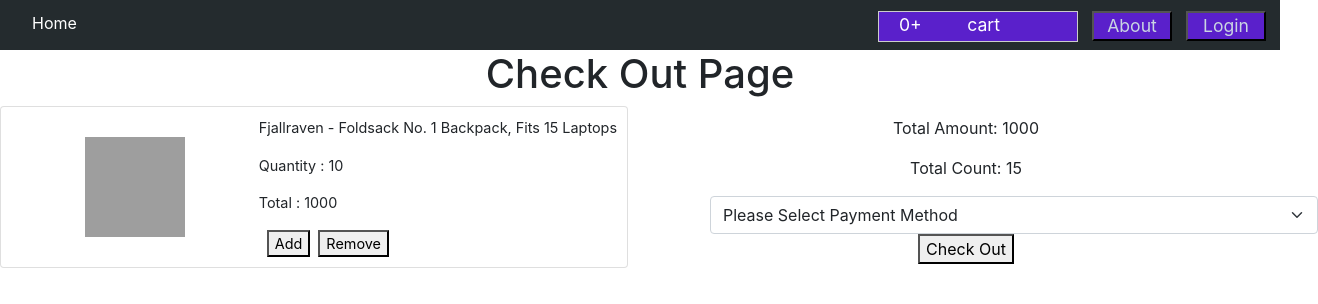
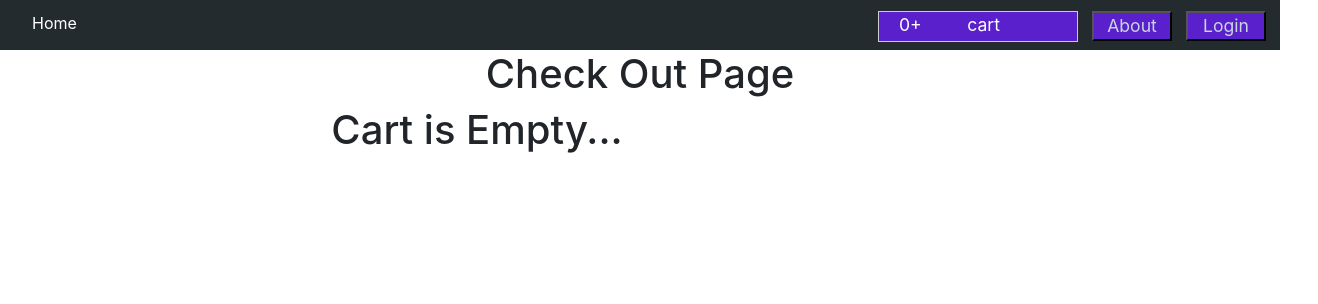
Before and after one commit to mickey243/mKart, a React (Create React App) app: page /cart in a window 1280 px wide. Shown: the top 304 px of the page, 1318 px wide, since content can reach past the window. Built offline with nearby package versions, Linux system fonts and the light colour scheme; grey boxes are pictures that could not be loaded.

Commit message:
cart page add btn fix

```diff
--- a/src/components/AllProducts/CartPageView.js
+++ b/src/components/AllProducts/CartPageView.js
@@ -2,39 +2,79 @@ import React from "react";
 import "./CartPageView.css";
 import { Card, Col, Row, Input } from "reactstrap";
 import BaseUi from "../BaseUi/BaseUi";
+import { useSelector, useDispatch } from "react-redux";
+import { productCartSliceAction } from "../../redux/ProductStore";
 
 const CartPageView = () => {
+  const dispatch = useDispatch();
+  const { products, totalProductCount, totalAmount } = useSelector(
+    (state) => state.productStore
+  );
+  // console.log(products);
+  const removeProductHandler = (id) => {
+    dispatch(productCartSliceAction.removeProductFromCart(id));
+  };
+  const addProductHandler = (item) => {
+    const { id, title, price, image } = item;
+    dispatch(
+      productCartSliceAction.addProductToCart({
+        id,
+        title,
+        price,
+        image,
+      })
+    );
+  };
   return (
     <BaseUi>
       <Row className="text-center">
         <h1>Check Out Page</h1>
-        <Col xs={12} sm={12} md={6}>
+        <Col xs={12} sm={12} md={9}>
           <div className="cartpage__products">
-            <Card className="cartpage__product_card">
+            {!totalProductCount && <h1>Cart is Empty...</h1>}
+            {products.map((item, index) => (
+              <Card className="cartpage__product_card" key={index}>
                 <div className="cartpage__products__img">
-                <img
-                  src="https://fakestoreapi.com/img/81fPKd-2AYL._AC_SL1500_.jpg"
-                  alt="product"
-                />
+                  <img src={item.image} alt="product" />
                 </div>
                 <div className="cartpage__products__info">
-                <p>Fjallraven - Foldsack No. 1 Backpack, Fits 15 Laptops</p>
-                <p>Quantity : 10</p>
-                <p>Total : 1000</p>
+                  <p>{item.title}</p>
+                  <p>Quantity : {item.quantity}</p>
+                  <p>Price : {item.price}</p>
+                  <p>Total : {item.totalPrice}</p>
                   <div className="cartpage__products__info_btn">
-                  <button className="cart__product_btn_add mx-2">Add</button>
-                  <button className="cart__product_btn_remove">Remove</button>
+                    <button
+                      onClick={() =>
+                        addProductHandler({
+                          id: item.id,
+                          title: item.title,
+                          totalPrice: item.totalPrice,
+                          image: item.image,
+                          price: item.price,
+                        })
+                      }
+                      className="cart__product_btn_add mx-2"
+                    >
+                      Add
+                    </button>
+                    <button
+                      onClick={() => removeProductHandler(item.id)}
+                      className="cart__product_btn_remove"
+                    >
+                      Remove
+                    </button>
                   </div>
                 </div>
               </Card>
+            ))}
           </div>
         </Col>
-        <Col xs={12} sm={12} md={6}>
+
+        <Col xs={12} sm={12} md={3}>
+          {totalProductCount !== 0 && (
             <div className="cartpage__checkout">
-            {/* <Card> */}
-            <p>Total Amount: 1000 </p>
-            <p>Total Count: 15 </p>
-
+              <p>Total Amount: {totalAmount} </p>
+              <p>Total Count: {totalProductCount} </p>
               <Input type="select" className="mx-5">
                 <option>Please Select Payment Method</option>
                 <option>C.O.D</option>
@@ -42,11 +82,14 @@ const CartPageView = () => {
                 <option>GooglePay</option>
               </Input>
 
-            <button className="mx-5 cartpage__checkout__btn">Check Out</button>
-            {/* </Card> */}
-
-            <div className="cartpage__checkout__payment"></div>
+              <button
+                onClick={() => dispatch(productCartSliceAction.checkOutStore())}
+                className="mx-5 cartpage__checkout__btn"
+              >
+                Check Out
+              </button>
             </div>
+          )}
         </Col>
       </Row>
     </BaseUi>
--- a/src/components/BaseUi/BaseUi.js
+++ b/src/components/BaseUi/BaseUi.js
@@ -2,27 +2,28 @@ import React from "react";
 import { useSelector, useDispatch } from "react-redux";
 import "./BaseUi.css";
 import { productCategorySliceAction } from "../../redux/ProductCategoty";
-import { NavLink } from "react-router-dom";
+import { NavLink, useNavigate } from "react-router-dom";
 const BaseUi = (props) => {
   const dispatch = useDispatch();
+  const navigate = useNavigate();
   const isAuthenticated = useSelector((state) => state.auth.isAuthenticated);
   const productTotalCount = useSelector(
     (state) => state.productStore.totalProductCount
   );
-  // <NavLink
-  //           // target="_blank"
-  //           className="btn btn-warning"
-  //           to={`/product/${id}`}
-  //         >
-  //           View Product
-  //         </NavLink>
 
   return (
     <>
       <div className="baseui">
         <div className="baseui__logo">
           <ul>
-            <li style={{ color: "white", cursor: "pointer" }}>Home</li>
+            <li
+              style={{ color: "white", cursor: "pointer" }}
+              onClick={() => {
+                navigate("/");
+              }}
+            >
+              Home
+            </li>
           </ul>
         </div>
         <div className="baseui__navbar">
--- a/src/redux/ProductStore.js
+++ b/src/redux/ProductStore.js
@@ -1,3 +1,4 @@
+import React, { useEffect } from "react";
 import { createSlice } from "@reduxjs/toolkit";
 
 const initialState = {
@@ -5,6 +6,7 @@ const initialState = {
   totalProductCount: 0,
   products: [],
 };
+
 const productCartSlice = createSlice({
   name: "prductSlice",
   initialState: initialState,
@@ -15,6 +17,7 @@ const productCartSlice = createSlice({
       const existingItem = state.products.find(
         (item) => item.id === newItem.id
       );
+
       if (!existingItem) {
         state.products.push({
           id: newItem.id,
@@ -22,10 +25,12 @@ const productCartSlice = createSlice({
           quantity: 1,
           totalPrice: newItem.totalPrice,
           image: newItem.image,
+          price: newItem.totalPrice,
         });
+        state.totalAmount = state.totalAmount + newItem.totalPrice;
       } else {
         existingItem.quantity++;
-        existingItem.totalPrice += newItem.totalPrice;
+        existingItem.totalPrice = existingItem.quantity * existingItem.price;
       }
     },
     removeProductFromCart(state, action) {
@@ -36,7 +41,13 @@ const productCartSlice = createSlice({
         state.products = state.products.filter((item) => item.id !== id);
       } else {
         existingItem.quantity--;
+        existingItem.totalPrice -= existingItem.price;
       }
+    },
+    checkOutStore(state) {
+      state.totalAmount = 0;
+      state.totalProductCount = 0;
+      state.products = [];
     },
   },
 });
```
Lines whose indentation alone changed are shown as unchanged.
